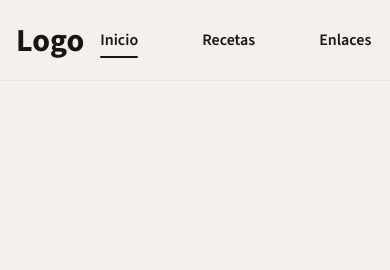
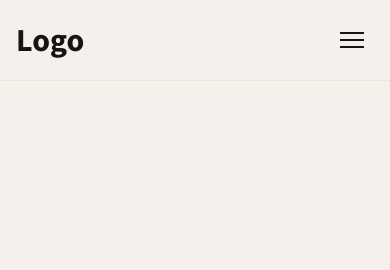
Before and after one commit to rlarreasanchez/tools-html-css-pec, a website built with Parcel: page src/pages/index.html in a window 390 px wide. Built offline with nearby package versions, Linux system fonts and the light colour scheme; a web font is replaced by a local one.

Commit message:
Se añade responsividad al menu de navegación

```diff
--- a/src/pages/index.html
+++ b/src/pages/index.html
@@ -31,5 +31,10 @@
 	</head>
 	<body>
 		<include src="partials/header.html"></include>
+
+		<script
+			type="module"
+			src="../ts/main.ts"
+		></script>
 	</body>
 </html>
--- a/src/partials/header.html
+++ b/src/partials/header.html
@@ -3,7 +3,23 @@
 	role="banner"
 >
 	<div class="site-header__container">
-		<h1>Logo</h1>
+		<div class="site-header__logo">
+			<h1>Logo</h1>
+		</div>
+
+		<button
+			class="site-header__menu-toggle"
+			type="button"
+			aria-expanded="false"
+			aria-controls="main-navigation"
+			aria-label="Abrir menu de navegación"
+		>
+			<span
+				class="site-header__menu-icon"
+				aria-hidden="true"
+			></span>
+		</button>
+
 		<nav
 			id="main-navigation"
 			class="site-nav"
--- a/src/styles/_header.scss
+++ b/src/styles/_header.scss
@@ -15,13 +15,94 @@
     margin: 0 auto;
     padding: $space-md $container-padding;
   }
+
+  &__menu-toggle {
+    display: flex;
+    align-items: center;
+    justify-content: center;
+    width: 44px;
+    height: 44px;
+    padding: 0;
+    background: none;
+    border: none;
+
+    @media (min-width: $breakpoint-lg) {
+      display: none;
+    }
+  }
+
+  &__menu-icon {
+    position: relative;
+    display: block;
+    width: 24px;
+    height: 2px;
+    background-color: $color-foreground;
+    transition: background-color 0.3s ease;
+
+    &::before,
+    &::after {
+      content: '';
+      position: absolute;
+      left: 0;
+      width: 100%;
+      height: 2px;
+      background-color: $color-foreground;
+      transition: transform 0.3s ease;
+    }
+
+    &::before {
+      top: -7px;
+    }
+
+    &::after {
+      bottom: -7px;
+    }
+  }
+
+  // Estado abierto del menú
+  &__menu-toggle[aria-expanded='true'] {
+      .site-header__menu-icon {
+      background-color: transparent;
+
+      &::before {
+        transform: translateY(7px) rotate(45deg);
+      }
+
+      &::after {
+        transform: translateY(-7px) rotate(-45deg);
+      }
+    }
+  }
 }
 
 .site-nav {
+  @media (max-width: ($breakpoint-lg - 1px)) {
+    position: absolute;
+    top: 100%;
+    left: 0;
+    right: 0;
+    background-color: $color-background;
+    border-bottom: 1px solid $color-background-dark;
+    max-height: 0;
+    overflow: hidden;
+    transition: max-height 0.3s ease;
+
+    &.is-open {
+      max-height: 400px;
+    }
+  }
+
   &__list {
     display: flex;
     align-items: center;
-    gap: 2rem;
+    gap: $space-xs;
+
+    @media (max-width: ($breakpoint-lg - 1px)) {
+      flex-direction: column;
+      align-items: stretch;
+      padding: $space-md $container-padding;
+      gap: 0;
+    }
   }
 
   &__link {
@@ -51,6 +132,16 @@
         border-radius: 1px;
       }
     }
+
+    @media (max-width: ($breakpoint-lg - 1px)) {
+      padding: $space-md;
+      border-bottom: 1px solid $color-background-dark;
+
+      &--active::after {
+        left: $space-md;
+        right: auto;
+        width: 20px;
+      }
+    }
   }
-
 }
--- a/src/styles/_variables.scss
+++ b/src/styles/_variables.scss
@@ -18,6 +18,7 @@ $font-weight-normal: 400;
 $font-weight-bold: 600;
 
 // Espaciado
+$space-xs: 0.25rem;
 $space-sm: 0.5rem;
 $space-md: 1rem;
 $space-lg: 1.5rem;
@@ -32,3 +33,9 @@ $radius-sm: 0.25rem;
 $radius-md: 0.5rem;
 $radius-lg: 0.75rem;
 $radius-full: 50%;
+
+// Breakpoints
+$breakpoint-sm: 480px;
+$breakpoint-md: 768px;
+$breakpoint-lg: 1024px;
+$breakpoint-xl: 1280px;
--- /dev/null
+++ b/src/ts/main.ts
@@ -0,0 +1,12 @@
+import { initNavigation } from "./navigation";
+
+function initApp(): void {
+	initNavigation();
+}
+
+// Inicializar la aplicación una vez que el DOM esté completamente cargado
+if (document.readyState === "loading") {
+	document.addEventListener("DOMContentLoaded", initApp);
+} else {
+	initApp();
+}
--- /dev/null
+++ b/src/ts/navigation.ts
@@ -0,0 +1,24 @@
+export function initNavigation(): void {
+	const menuToggle = document.querySelector<HTMLButtonElement>(".site-header__menu-toggle");
+	const nav = document.querySelector<HTMLElement>("#main-navigation");
+
+	if (!menuToggle || !nav) return;
+
+	menuToggle.addEventListener("click", () => {
+		const isExpanded = menuToggle.getAttribute("aria-expanded") === "true";
+		const newState = !isExpanded;
+
+		menuToggle.setAttribute("aria-expanded", String(newState));
+		menuToggle.setAttribute(
+			"aria-label",
+			newState ? "Cerrar menu de navegación" : "Abrir menu de navegación",
+		);
+		nav.classList.toggle("is-open", newState);
+
+		// Si el menú se abre, cambiar el foco al primer enlace del menú para mejorar la accesibilidad
+		if (newState) {
+			const firstLink = nav.querySelector<HTMLAnchorElement>(".site-nav__link");
+			firstLink?.focus();
+		}
+	});
+}
```
